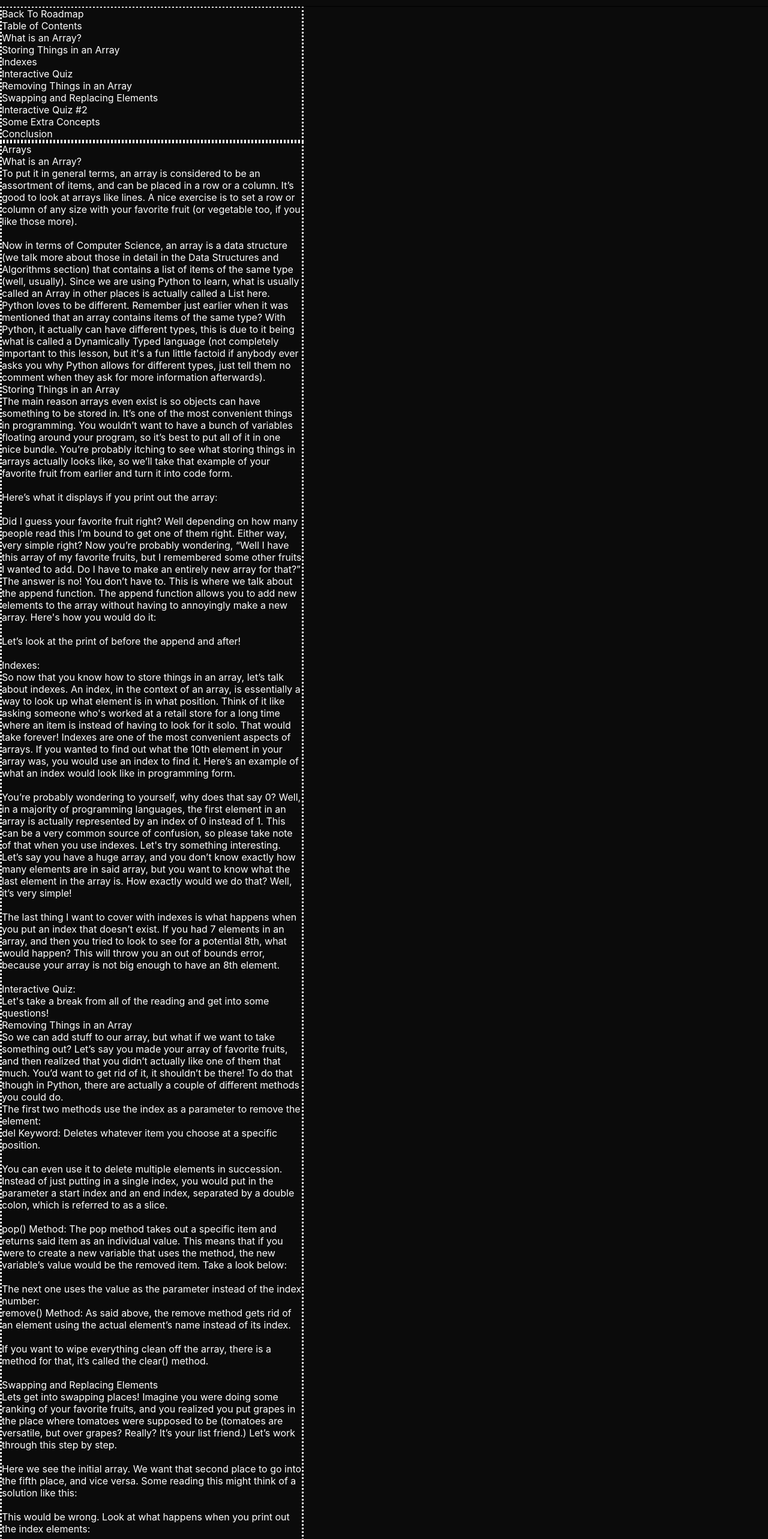
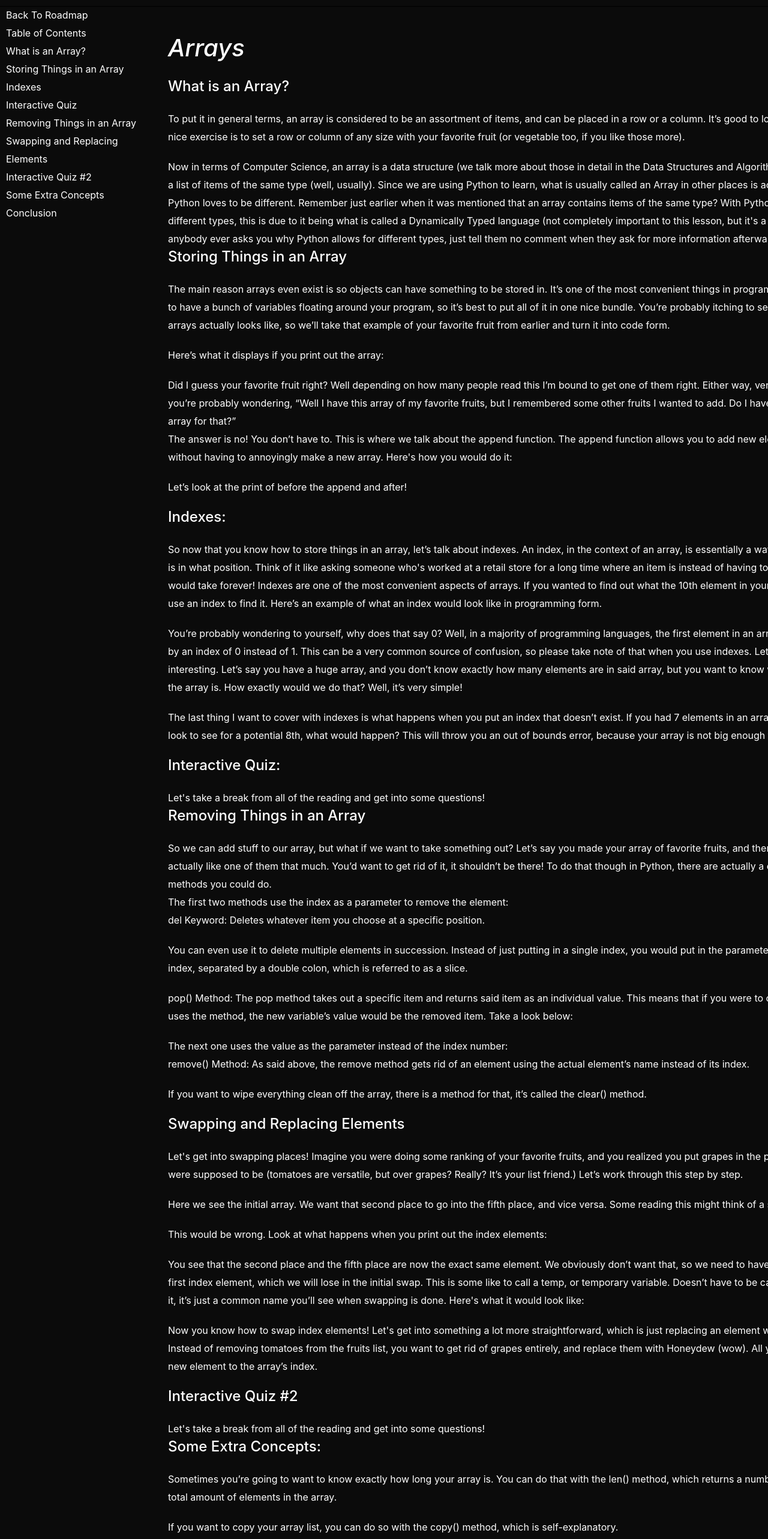
Before and after one commit to tljibbers/Web-App-For-Teaching-CS, a React (Vite) app in the folder web-app-for-teaching-cs/: page /arrays in a window 1280 px wide. Shown: the part 40-2606 px from the top of the page at 60% size. Built offline with nearby package versions, Linux system fonts and the light colour scheme.

Commit message:
styled array lesson + started work on jumping to header

```diff
--- a/web-app-for-teaching-cs/src/arrayLesson.jsx
+++ b/web-app-for-teaching-cs/src/arrayLesson.jsx
@@ -1,94 +1,108 @@
 import Header from './Header'
 import './arrays.css'
+import {useNavigate} from 'react-router-dom';
 
 function ArrayLesson() {
+
+    const navigate = useNavigate();
+    const jump1 = document.getElementById('jump1')
+    const jump2 = document.getElementById('jump2')
+    const jump3 = document.getElementById('jump3')
+    const jump4 = document.getElementById('jump4')
+    const jump5 = document.getElementById('jump5')
+    const jump6 = document.getElementById('jump6')
+    const jump7 = document.getElementById('jump7')
+    const jump8 = document.getElementById('jump8')
+    const jump9 = document.getElementById('jump9')
+
     return (
         <>
             <Header />
             <div className="arraysContainer">
                 <div className="tableOfContentsArrays">
-                    <div> Back To Roadmap </div>
+                    <div onClick={() => navigate('/intro-to-programming')}> Back To Roadmap </div>
                     <div>Table of Contents</div>
-                    <div>What is an Array?</div>
-                    <div>Storing Things in an Array</div>
-                    <div>Indexes</div>
-                    <div>Interactive Quiz</div>
-                    <div>Removing Things in an Array</div>
-                    <div>Swapping and Replacing Elements</div>
-                    <div>Interactive Quiz #2</div>
-                    <div>Some Extra Concepts</div>
-                    <div>Conclusion</div>
+                    <div id="what-is-an-array" onClick={() => jump1.scrollIntoView({ behavior: 'smooth' })}>What is an Array?</div>
+                    <div id="storing-things-in-an-array">Storing Things in an Array</div>
+                    <div id="indexes">Indexes</div>
+                    <div id="interactive-quiz">Interactive Quiz</div>
+                    <div id="removing-things-in-an-array">Removing Things in an Array</div>
+                    <div id="swapping-and-replacing-elements">Swapping and Replacing Elements</div>
+                    <div id="interactive-quiz-2">Interactive Quiz #2</div>
+                    <div id="some-extra-concepts">Some Extra Concepts</div>
+                    <div id="conclusion">Conclusion</div>
                 </div>
                 <div className="lessonArrays">
-                    <div>Arrays</div>
-                    <div>What is an Array?</div>
-                    <div>To put it in general terms, an array is considered to be an assortment of items, and can be placed in a row or a column. It’s good to look at arrays like lines. A nice exercise is to set a row or column of any size with your favorite fruit (or vegetable too, if you like those more). </div>
+                    <div id='arrayTitle'>Arrays</div>
+                    <div className="arrayHeader" id="jump1">What is an Array?</div>
+                    <div className="arrayTextContent">To put it in general terms, an array is considered to be an assortment of items, and can be placed in a row or a column. It’s good to look at arrays like lines. A nice exercise is to set a row or column of any size with your favorite fruit (or vegetable too, if you like those more). </div>
                     <img />
-                    <div>Now in terms of Computer Science, an array is a data structure (we talk more about those in detail in the Data Structures and Algorithms section) that contains a list of items of the same type (well, usually). Since we are using Python to learn, what is usually called an Array in other places is actually called a List here. Python loves to be different. Remember just earlier when it was mentioned that an array contains items of the same type? With Python, it actually can have different types, this is due to it being what is called a Dynamically Typed language (not completely important to this lesson, but it's a fun little factoid if anybody ever asks you why Python allows for different types, just tell them no comment when they ask for more information afterwards).</div>
-                    <div>Storing Things in an Array</div>
-                    <div>The main reason arrays even exist is so objects can have something to be stored in. It’s one of the most convenient things in programming. You wouldn’t want to have a bunch of variables floating around your program, so it’s best to put all of it in one nice bundle. You’re probably itching to see what storing things in arrays actually looks like, so we’ll take that example of your favorite fruit from earlier and turn it into code form.</div>
+                    <div className="arrayTextContent">Now in terms of Computer Science, an array is a data structure (we talk more about those in detail in the Data Structures and Algorithms section) that contains a list of items of the same type (well, usually). Since we are using Python to learn, what is usually called an Array in other places is actually called a List here. Python loves to be different. Remember just earlier when it was mentioned that an array contains items of the same type? With Python, it actually can have different types, this is due to it being what is called a Dynamically Typed language (not completely important to this lesson, but it's a fun little factoid if anybody ever asks you why Python allows for different types, just tell them no comment when they ask for more information afterwards).</div>
+                    <div className="arrayHeader" id="jump2">Storing Things in an Array</div>
+                    <div className="arrayTextContent">The main reason arrays even exist is so objects can have something to be stored in. It’s one of the most convenient things in programming. You wouldn’t want to have a bunch of variables floating around your program, so it’s best to put all of it in one nice bundle. You’re probably itching to see what storing things in arrays actually looks like, so we’ll take that example of your favorite fruit from earlier and turn it into code form.</div>
                     <img />
-                    <div>Here’s what it displays if you print out the array:</div>
+                    <div className="arrayTextContent">Here’s what it displays if you print out the array:</div>
                     <img />
-                    <div>Did I guess your favorite fruit right? Well depending on how many people read this I’m bound to get one of them right. Either way, very simple right? Now you’re probably wondering, “Well I have this array of my favorite fruits, but I remembered some other fruits I wanted to add. Do I have to make an entirely new array for that?” </div>
-                    <div>The answer is no! You don’t have to. This is where we talk about the append function. The append function allows you to add new elements to the array without having to annoyingly make a new array. Here's how you would do it:</div>
+                    <div className="arrayTextContent">Did I guess your favorite fruit right? Well depending on how many people read this I’m bound to get one of them right. Either way, very simple right? Now you’re probably wondering, “Well I have this array of my favorite fruits, but I remembered some other fruits I wanted to add. Do I have to make an entirely new array for that?” </div>
+                    <div className="arrayTextContent">The answer is no! You don’t have to. This is where we talk about the append function. The append function allows you to add new elements to the array without having to annoyingly make a new array. Here's how you would do it:</div>
                     <img />
-                    <div>Let’s look at the print of before the append and after!</div>
+                    <div className="arrayTextContent">Let’s look at the print of before the append and after!</div>
                     <img />
-                    <div>Indexes:</div>
-                    <div>So now that you know how to store things in an array, let’s talk about indexes. An index, in the context of an array, is essentially a way to look up what element is in what position. Think of it like asking someone who's worked at a retail store for a long time where an item is instead of having to look for it solo. That would take forever! Indexes are one of the most convenient aspects of arrays. If you wanted to find out what the 10th element in your array was, you would use an index to find it. Here’s an example of what an index would look like in programming form.</div>
+                    <div className="arrayHeader" id="jump3">Indexes:</div>
+                    <div className="arrayTextContent">So now that you know how to store things in an array, let’s talk about indexes. An index, in the context of an array, is essentially a way to look up what element is in what position. Think of it like asking someone who's worked at a retail store for a long time where an item is instead of having to look for it solo. That would take forever! Indexes are one of the most convenient aspects of arrays. If you wanted to find out what the 10th element in your array was, you would use an index to find it. Here’s an example of what an index would look like in programming form.</div>
                     <img />
-                    <div>You’re probably wondering to yourself, why does that say 0? Well, in a majority of programming languages, the first element in an array is actually represented by an index of 0 instead of 1. This can be a very common source of confusion, so please take note of that when you use indexes. Let's try something interesting. Let’s say you have a huge array, and you don’t know exactly how many elements are in said array, but you want to know what the last element in the array is. How exactly would we do that? Well, it’s very simple!</div>
+                    <div className="arrayTextContent">You’re probably wondering to yourself, why does that say 0? Well, in a majority of programming languages, the first element in an array is actually represented by an index of 0 instead of 1. This can be a very common source of confusion, so please take note of that when you use indexes. Let's try something interesting. Let’s say you have a huge array, and you don’t know exactly how many elements are in said array, but you want to know what the last element in the array is. How exactly would we do that? Well, it’s very simple!</div>
                     <img />
-                    <div>The last thing I want to cover with indexes is what happens when you put an index that doesn’t exist. If you had 7 elements in an array, and then you tried to look to see for a potential 8th, what would happen? This will throw you an out of bounds error, because your array is not big enough to have an 8th element.</div>
+                    <div className="arrayTextContent">The last thing I want to cover with indexes is what happens when you put an index that doesn’t exist. If you had 7 elements in an array, and then you tried to look to see for a potential 8th, what would happen? This will throw you an out of bounds error, because your array is not big enough to have an 8th element.</div>
                     <img/>
-                    <div>Interactive Quiz:</div>
-                    <div>Let's take a break from all of the reading and get into some questions!</div>
-                    <div>Removing Things in an Array</div>
-                    <div>So we can add stuff to our array, but what if we want to take something out? Let’s say you made your array of favorite fruits, and then realized that you didn’t actually like one of them that much. You’d want to get rid of it, it shouldn’t be there! To do that though in Python, there are actually a couple of different methods you could do.</div>
-                    <div>The first two methods use the index as a parameter to remove the element:</div>
-                    <div>del Keyword: Deletes whatever item you choose at a specific position. </div>
+                    <div className="arrayHeader" id="jump4">Interactive Quiz:</div>
+                    <div className="arrayTextContent">Let's take a break from all of the reading and get into some questions!</div>
+                    <div className="arrayHeader" id="jump5">Removing Things in an Array</div>
+                    <div className="arrayTextContent">So we can add stuff to our array, but what if we want to take something out? Let’s say you made your array of favorite fruits, and then realized that you didn’t actually like one of them that much. You’d want to get rid of it, it shouldn’t be there! To do that though in Python, there are actually a couple of different methods you could do.</div>
+                    <div className="arrayTextContent">The first two methods use the index as a parameter to remove the element:</div>
+                    <div className="arrayTextContent">del Keyword: Deletes whatever item you choose at a specific position. </div>
                     <img />
-                    <div>You can even use it to delete multiple elements in succession. Instead of just putting in a single index, you would put in the parameter a start index and an end index, separated by a double colon, which is referred to as a slice.</div>
+                    <div className="arrayTextContent">You can even use it to delete multiple elements in succession. Instead of just putting in a single index, you would put in the parameter a start index and an end index, separated by a double colon, which is referred to as a slice.</div>
                     <img />
-                    <div>pop() Method: The pop method takes out a specific item and returns said item as an individual value. This means that if you were to create a new variable that uses the method, the new variable’s value would be the removed item. Take a look below:</div>
+                    <div className="arrayTextContent">pop() Method: The pop method takes out a specific item and returns said item as an individual value. This means that if you were to create a new variable that uses the method, the new variable’s value would be the removed item. Take a look below:</div>
                     <img />
-                    <div>The next one uses the value as the parameter instead of the index number:</div>
-                    <div>remove() Method: As said above, the remove method gets rid of an element using the actual element’s name instead of its index.</div>
+                    <div className="arrayTextContent">The next one uses the value as the parameter instead of the index number:</div>
+                    <div className="arrayTextContent">remove() Method: As said above, the remove method gets rid of an element using the actual element’s name instead of its index.</div>
                     <img />
-                    <div>If you want to wipe everything clean off the array, there is a method for that, it’s called the clear() method.</div>
+                    <div className="arrayTextContent">If you want to wipe everything clean off the array, there is a method for that, it’s called the clear() method.</div>
                     <img />
-                    <div>Swapping and Replacing Elements</div>
-                    <div>Lets get into swapping places! Imagine you were doing some ranking of your favorite fruits, and you realized you put grapes in the place where tomatoes were supposed to be (tomatoes are versatile, but over grapes? Really? It’s your list friend.) Let’s work through this step by step.</div>
+                    <div className="arrayHeader" id="jump6">Swapping and Replacing Elements</div>
+                    <div className="arrayTextContent">Let's get into swapping places! Imagine you were doing some ranking of your favorite fruits, and you realized you put grapes in the place where tomatoes were supposed to be (tomatoes are versatile, but over grapes? Really? It’s your list friend.) Let’s work through this step by step.</div>
                     <img/>
-                    <div>Here we see the initial array. We want that second place to go into the fifth place, and vice versa. Some reading this might think of a solution like this:</div>
+                    <div className="arrayTextContent">Here we see the initial array. We want that second place to go into the fifth place, and vice versa. Some reading this might think of a solution like this:</div>
                     <img />
-                    <div>This would be wrong. Look at what happens when you print out the index elements:</div>
+                    <div className="arrayTextContent">This would be wrong. Look at what happens when you print out the index elements:</div>
                     <img />
-                    <div>You see that the second place and the fifth place are now the exact same element. We obviously don’t want that, so we need to have something hold onto the first index element, which we will lose in the initial swap. This is some like to call a temp, or temporary variable. Doesn’t have to be called that when you make it, it’s just a common name you’ll see when swapping is done. Here's what it would look like:</div>
+                    <div className="arrayTextContent">You see that the second place and the fifth place are now the exact same element. We obviously don’t want that, so we need to have something hold onto the first index element, which we will lose in the initial swap. This is some like to call a temp, or temporary variable. Doesn’t have to be called that when you make it, it’s just a common name you’ll see when swapping is done. Here's what it would look like:</div>
                     <img />
-                    <div>Now you know how to swap index elements! Let's get into something a lot more straightforward, which is just replacing an element with a new element. Instead of removing tomatoes from the fruits list, you want to get rid of grapes entirely, and replace them with Honeydew (wow). All you have to do is assign a new element to the array’s index.</div>
+                    <div className="arrayTextContent">Now you know how to swap index elements! Let's get into something a lot more straightforward, which is just replacing an element with a new element. Instead of removing tomatoes from the fruits list, you want to get rid of grapes entirely, and replace them with Honeydew (wow). All you have to do is assign a new element to the array’s index.</div>
                     <img />
-                    <div>Interactive Quiz #2</div>
-                    <div>Let's take a break from all of the reading and get into some questions!</div>
-                    <div>Some Extra Concepts:</div>
-                    <div>Sometimes you’re going to want to know exactly how long your array is. You can do that with the len() method, which returns a number that represents the total amount of elements in the array.</div>
+                    <div className="arrayHeader" id="jump7">Interactive Quiz #2</div>
+                    <div className="arrayTextContent">Let's take a break from all of the reading and get into some questions!</div>
+                    <div className="arrayHeader" id="jump8">Some Extra Concepts:</div>
+                    <div className="arrayTextContent">Sometimes you’re going to want to know exactly how long your array is. You can do that with the len() method, which returns a number that represents the total amount of elements in the array.</div>
                     <img />
-                    <div>If you want to copy your array list, you can do so with the copy() method, which is self-explanatory.</div>
+                    <div className="arrayTextContent">If you want to copy your array list, you can do so with the copy() method, which is self-explanatory.</div>
                     <img />
-                    <div>If you had an array full of numbers out of order and wanted to immediately sort them, you can use the sort() method to put them in place (there are other methods of doing this as well, but there are a lot of ways to go before you learn those).</div>
+                    <div className="arrayTextContent">If you had an array full of numbers out of order and wanted to immediately sort them, you can use the sort() method to put them in place (there are other methods of doing this as well, but there are a lot of ways to go before you learn those).</div>
                     <img />
-                    <div>If you want to add an element at a specific position, you would use the insert() method, which inserts a new element into the array and extends the array length.</div>
+                    <div className="arrayTextContent">If you want to add an element at a specific position, you would use the insert() method, which inserts a new element into the array and extends the array length.</div>
                     <img />
-                    <div>Realized that you wrote your list wrong and you actually meant to have it in reverse? No problem! Just use the reverse() method!</div>
+                    <div className="arrayTextContent">Realized that you wrote your list wrong and you actually meant to have it in reverse? No problem! Just use the reverse() method!</div>
                     <img />
-                    <div>Conclusion</div>
-                    <div>There is so much more to learn about what you can do with arrays, but that is for another time. With this lesson the basics were covered, and that is what really matters in this roadmap. Arrays are some of the most important elements of programming, and understanding them will open up a lot of possibilities when it comes to developing projects. In the next lesson, we’ll take a look at if/then/else. One thing about programming if you haven’t already caught on, is that a lot of things build upon each other, so you will most definitely see arrays return in the next lesson to help with your understanding. For the meantime, if you’re feeling up to it, take some time to play the game that accompanies this lesson!</div>
-                    <div>Game Link</div>
-
+                    <div className="arrayHeader" id="jump9">Conclusion</div>
+                    <div className="arrayTextContent">There is so much more to learn about what you can do with arrays, but that is for another time. With this lesson the basics were covered, and that is what really matters in this roadmap. Arrays are some of the most important elements of programming, and understanding them will open up a lot of possibilities when it comes to developing projects. In the next lesson, we’ll take a look at if/then/else. One thing about programming if you haven’t already caught on, is that a lot of things build upon each other, so you will most definitely see arrays return in the next lesson to help with your understanding. For the meantime, if you’re feeling up to it, take some time to play the game that accompanies this lesson!</div>
+                    <div className="arrayTextContent">Game Link</div>
                 </div>
             </div>
         </>
     )
 }
+
+
 export default ArrayLesson
--- a/web-app-for-teaching-cs/src/arrays.css
+++ b/web-app-for-teaching-cs/src/arrays.css
@@ -1,18 +1,50 @@
-.arrayContainer {
+.arraysContainer {
     display: flex;
     flex-direction: row;
+    gap: 20px;
 
 }
 
 .tableOfContentsArrays {
     color: white;
-    border-style: dotted;
-    width: 500px;
-
+    width: 250px;
+    position: fixed;
+    z-index: 999;
+    background-color: #0b0b0b;
+    padding-left: 10px;
+    line-height: 30px;
+    cursor: pointer;
 }
 
 .lessonArrays {
     color: white;
-    border-style: dotted;
-    width: 500px;
+    width: 100%;
+    height: 100%;
+    overflow-y: scroll;
+    padding-top: 45px;
+    padding-left: 280px;
 }
+
+.lessonArrays::-webkit-scrollbar {
+    display: none;
+}
+
+#arrayTitle {
+    font-size: 40px;
+    font-style: italic;
+    font-weight: 500;
+    padding-bottom: 25px;
+}
+
+.arrayHeader {
+    font-size: 24px;
+    font-weight: 500;
+    padding-bottom: 25px;
+}
+
+.arrayTextContent {
+    font-size: 16px;
+    line-height: 30px;
+    width: 1200px;
+    font-weight: thin;
+}
--- a/web-app-for-teaching-cs/src/header.css
+++ b/web-app-for-teaching-cs/src/header.css
@@ -5,6 +5,10 @@
     padding: 10px 20px;
     box-shadow: 0 0px 1px 1px #000000;
     position: sticky;
+    top: 0;
+    background-color: #0b0b0b;
+    z-index: 1000;
+
 }
 
 #website-title{
```
